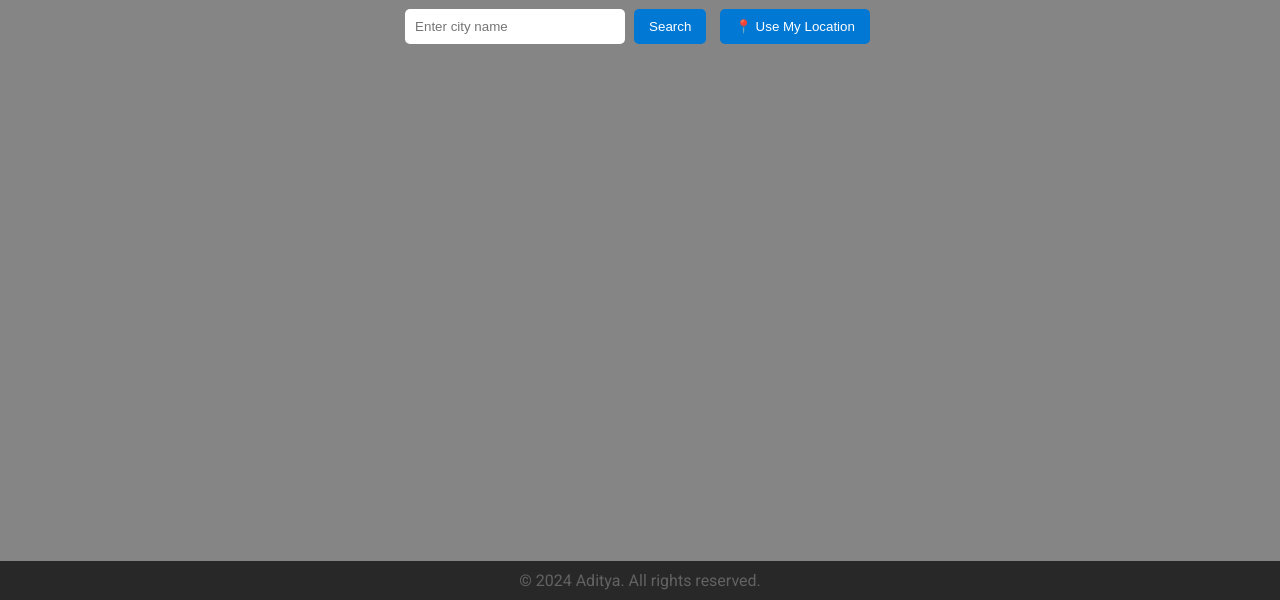
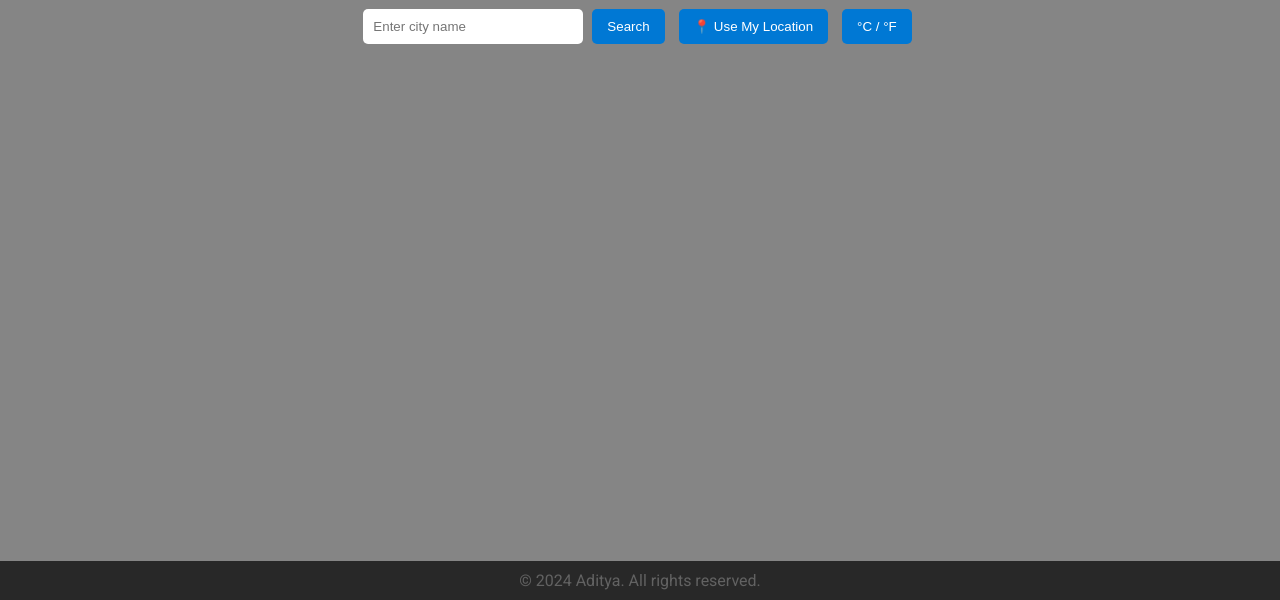
Before and after one commit to git-aditya950/Weather-App, a plain HTML site: page index.html in a window 1280 px wide. Shown: the part 200-800 px from the top of the page. Drawn offline with Linux system fonts and the light colour scheme.

Commit message:
Update index.html

```diff
--- a/index.html
+++ b/index.html
@@ -15,6 +15,7 @@
         <input type="text" id="city" placeholder="Enter city name">
         <button id="searchBtn">Search</button>
         <button id="geoBtn">📍 Use My Location</button>
+        <button id="unitToggle">°C / °F</button>
       </div>
       <div id="weatherInfo" class="hidden">
         <h2 id="cityName"></h2>
```
